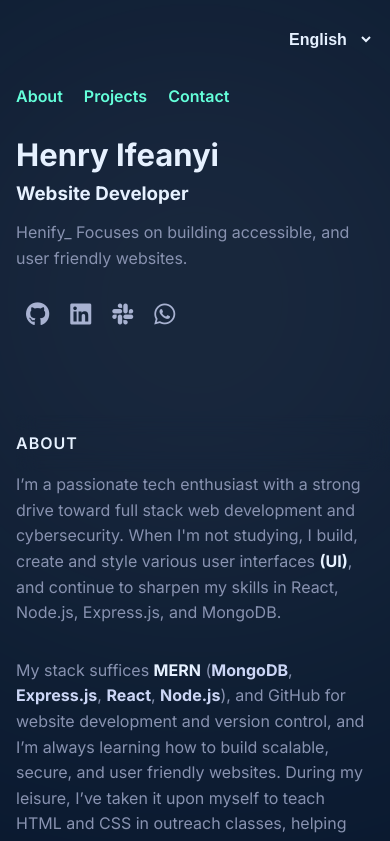
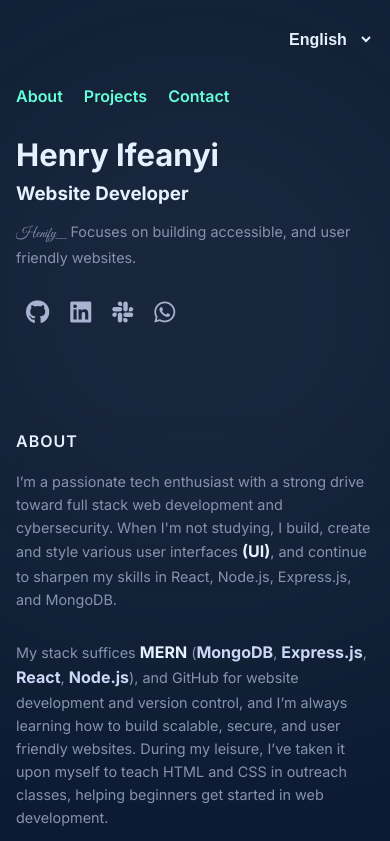
Before and after one commit to 1501henify/Henify_, a plain HTML site: page index.html in a window 390 px wide. Shown: the top 841 px of the page. Drawn offline with Linux system fonts and the light colour scheme; no server answers.

Commit message:
Restyled media queries -- p tags works

```diff
--- a/2Translate.js
+++ b/2Translate.js
@@ -5,8 +5,7 @@ const translations = {
   de: {
     // Home Section
     jobTitle: 'Webseitenentwickler',
-    homeDesc:
-      'Henify_ konzentriert sich auf den Aufbau zugänglicher und benutzerfreundlicher Webseiten.',
+    homeDesc: `<span style="font-family: 'Great Vibes', cursive">Henify_</span> konzentriert sich auf den Aufbau zugänglicher und benutzerfreundlicher Webseiten.`,
 
     // Navigation
     about: '<span></span> ÜBER MICH',
--- a/index.html
+++ b/index.html
@@ -19,6 +19,13 @@
       href="https://fonts.googleapis.com/css2?family=Inter:ital,opsz,wght@0,14..32,100..900;1,14..32,100..900&display=swap"
       rel="stylesheet"
     />
+    <!-- Great Vibes -->
+    <link rel="preconnect" href="https://fonts.googleapis.com" />
+    <link rel="preconnect" href="https://fonts.gstatic.com" crossorigin />
+    <link
+      href="https://fonts.googleapis.com/css2?family=Great+Vibes&family=Inter:ital,opsz,wght@0,14..32,100..900;1,14..32,100..900&display=swap"
+      rel="stylesheet"
+    />
 
     <!-- font awesome -->
     <script
@@ -26,17 +33,13 @@
       crossorigin="anonymous"
     ></script>
 
-    <!-- <link
-      rel="stylesheet"
-      href="assets/fontawesome-free-6.6.0-web/css/all.css"
-    /> -->
-
     <!-- Style -->
     <link rel="stylesheet" href="style.css" />
     <!-- Favicon -->
     <link rel="icon" href="favicon.ico" />
   </head>
   <body>
+    <div class="container">
       <div class="translate">
         <select id="language-switcher" title="Select Language">
           <option value="en">English</option>
@@ -58,7 +61,8 @@
           <h1><a href="index.html">Henry Ifeanyi</a></h1>
           <h3 id="jobTitle">Website Developer</h3>
           <p id="homeDesc">
-          Henify_ Focuses on building accessible, and user friendly websites.
+            <span style="font-family: 'Great Vibes', cursive"> Henify_</span>
+            Focuses on building accessible, and user friendly websites.
           </p>
         </div>
 
@@ -113,10 +117,10 @@
           My stack suffices <b>MERN</b> (<b class="tak">MongoDB</b>,
           <b class="tak"> Express.js</b>, <b class="tak"> React</b>,
           <b class="tak"> Node.js</b>), and GitHub for website development and
-        version control, and I’m always learning how to build scalable, secure,
-        and user friendly websites. During my leisure, I’ve taken it upon myself
-        to teach HTML and CSS in outreach classes, helping beginners get started
-        in web development.
+          version control, and I’m always learning how to build scalable,
+          secure, and user friendly websites. During my leisure, I’ve taken it
+          upon myself to teach HTML and CSS in outreach classes, helping
+          beginners get started in web development.
         </p>
 
         <p id="aboutP3" class="aboutP3">
@@ -133,14 +137,20 @@
 
         <p id="aboutP4" class="aboutP4">
           Whether it’s writing <b class="tak">multilingual code</b>, exploring
-        security best practices, or building real projects from scratch, I bring
-        both <b class="tak">passion</b> and discipline to everything I do. My
-        journey is driven by more than just a <b class="tak">love</b> for
-        code—it's about building a future where I can create, contribute, and
-        thrive <b class="tak">globally</b>.
+          security best practices, or building real projects from scratch, I
+          bring both <b class="tak">passion</b> and discipline to everything I
+          do. My journey is driven by more than just a
+          <b class="tak">love</b> for code—it's about building a future where I
+          can create, contribute, and thrive <b class="tak">globally</b>.
         </p>
 
-      <p id="aboutP5" class="aboutP5">Henify_</p>
+        <p
+          id="aboutP5"
+          class="aboutP5"
+          style="font-family: 'Great Vibes', cursive"
+        >
+          Henify_
+        </p>
       </section>
 
       <section id="projectsPage" class="projects">
@@ -196,8 +206,8 @@
             >
           </h3>
           <p id="snowDesc" class="snowDesc">
-          A simple website for visualizing Javascript as it was used to stylize
-          an effect on a webpage to give a <b>snowing effect</b>; also
+            A simple website for visualizing Javascript as it was used to
+            stylize an effect on a webpage to give a <b>snowing effect</b>; also
             Deutsch(German) inspired, it's a simple light button Javascript ran
             animation, the snowing was the focus, it's beginner friendly.
           </p>
@@ -239,7 +249,10 @@
               >here</a
             >
             in my
-          <a href="https://phlox.pro" rel="noopener noreferrer" target="_blank"
+            <a
+              href="https://phlox.pro"
+              rel="noopener noreferrer"
+              target="_blank"
               >Phlox</a
             >
             inspired website; also beginner friendly.
@@ -329,9 +342,9 @@
             ><i class="fab fa-slack"></i
           ></a>
           <span id="contactSlack" class="contactSlack">
-          I'm available to <b class="tak">contribute</b> to open source frontend
-          designs; Looking to <b class="tak">collaborate</b> on exiciting web
-          projects.
+            I'm available to <b class="tak">contribute</b> to open source
+            frontend designs; Looking to <b class="tak">collaborate</b> on
+            exiciting web projects.
           </span>
         </p>
       </section>
@@ -352,11 +365,14 @@
         </p>
 
         <p class="footer-text">
-        &copy; 2025 <b class="tak">Henify_ .</b>
+          &copy; 2025
+          <b class="tak" style="font-family: 'Great Vibes', cursive"
+            >Henify_ .</b
+          >
           <span id="footer" class="footer"> All Rights Reserved.</span>
         </p>
       </footer>
-
+    </div>
     <!-- Javascript -->
     <script src="script.js"></script>
     <script src="translate.js"></script>
--- a/style.css
+++ b/style.css
@@ -17,11 +17,13 @@
   --text-clr: #ccd6f6;
 }
 
+html,
 body {
-  max-width: 400px;
-  margin: 20px auto;
-  padding: 0 1rem;
+  max-width: 100vw;
+  scroll-behavior: smooth;
+}
 
+body {
   background-color: var(--background-navy-clr);
   position: relative;
   color: var(--text-clr);
@@ -50,6 +52,13 @@ body::before {
   opacity: 0.2;
   z-index: -1;
   pointer-events: none;
+}
+
+body .container {
+  max-width: 400px;
+  width: 100%;
+  margin: 20px auto;
+  padding: 0 1rem;
 }
 
 div,
@@ -364,7 +373,23 @@ footer p:first-child:hover a {
   color: var(--accent-clr);
 }
 
+@media (max-width: 480px) {
+  .home .info-text p,
+  .about p,
+  .projects .pro-card p,
+  .contact p span,
+  footer p {
+    width: 100%;
+  }
+}
+
 @media (min-width: 375px) {
+  *,
+  *::before,
+  *::after {
+    box-sizing: border-box;
+  }
+
   html,
   body {
     overflow-x: hidden;
@@ -373,11 +398,13 @@ footer p:first-child:hover a {
     width: 35ch;
   }
 
+  .home .info-text p,
   .about p,
   .projects .pro-card p,
-  .contact p,
+  .contact p span,
   footer p {
-    width: 100%;
-    font-size: 16px;
+    overflow-wrap: break-word;
+    word-break: break-word;
+    font-size: 0.9rem;
   }
 }
--- a/translate.js
+++ b/translate.js
@@ -10,8 +10,7 @@ const translations = {
 
     // Home Section
     jobTitle: 'Webseitenentwickler',
-    homeDesc:
-      'Henify_ konzentriert sich auf den Aufbau zugänglicher und benutzerfreundlicher Webseiten.',
+    homeDesc: `<span style="font-family: 'Great Vibes', cursive"> Henify_</span> konzentriert sich auf den Aufbau zugänglicher und benutzerfreundlicher Webseiten.`,
 
     // About Section
     aboutTitle: 'ÜBER MICH',
```
Also changed, not shown: desktop.html (+14 -7 lines). Lines whose indentation alone changed are shown as unchanged.
